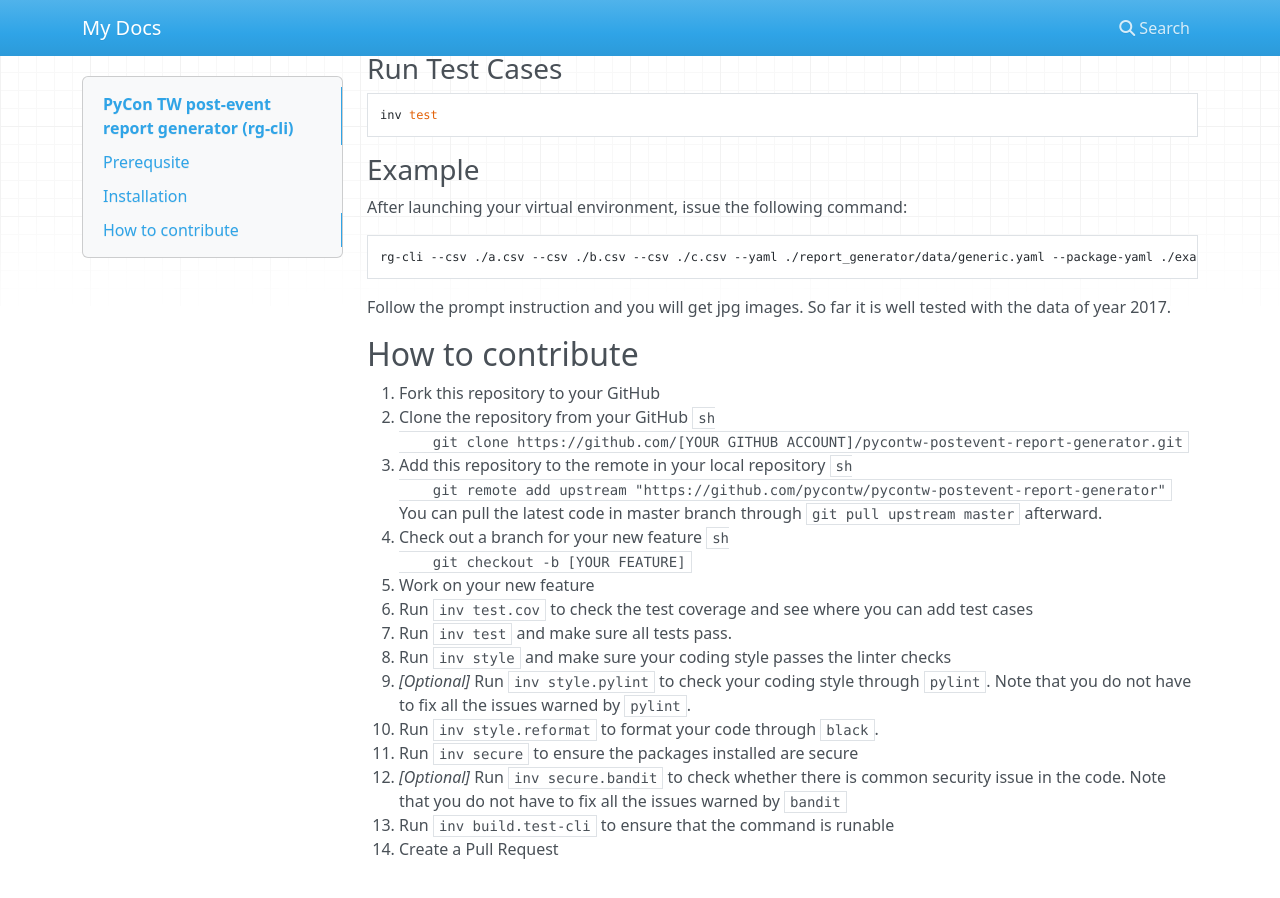
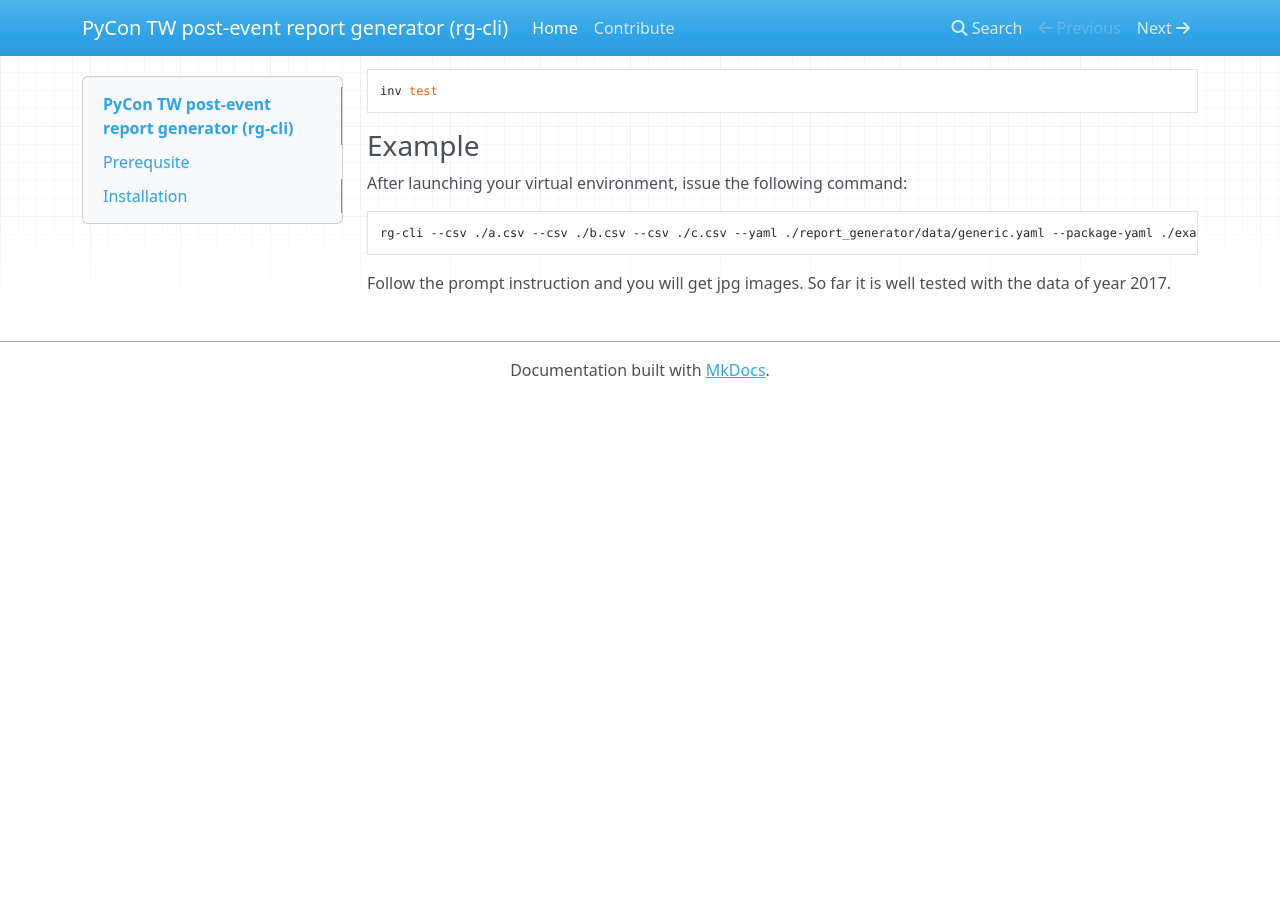
Before and after one commit to pycontw/postevent-report-generator, an MkDocs documentation site: the page built from docs/index.md, in a window 1280 px wide and 900 px high, scrolled down 1442 px. Built offline with MkDocs 1.6.1, drawn with Linux system fonts in a browser that asks for light colours; nearby versions of some CDN libraries; after the commit the page ends 1840 px from its top, so only the background shows below that; some of the changed text lies outside the part shown.

Commit message:
docs(mkdocs): separate contribution content to stand alone page

````diff
--- a/docs/index.md
+++ b/docs/index.md
@@ -75,30 +75,3 @@
 ```
 
 Follow the prompt instruction and you will get jpg images. So far it is well tested with the data of year 2017.
-
-## How to contribute
-
-1. Fork this repository to your GitHub
-2. Clone the repository from your GitHub
-    ```sh
-    git clone https://github.com/[YOUR GITHUB ACCOUNT]/pycontw-postevent-report-generator.git
-    ```
-3. Add this repository to the remote in your local repository
-    ```sh
-    git remote add upstream "https://github.com/pycontw/pycontw-postevent-report-generator"
-    ```
-    You can pull the latest code in master branch through `git pull upstream master` afterward.
-4. Check out a branch for your new feature
-    ```sh
-    git checkout -b [YOUR FEATURE]
-    ```
-5. Work on your new feature
-6. Run `inv test.cov` to check the test coverage and see where you can add test cases
-7. Run `inv test` and make sure all tests pass.
-8. Run `inv style` and make sure your coding style passes the linter checks
-9. *[Optional]* Run `inv style.pylint` to check your coding style through `pylint`. Note that you do not have to fix all the issues warned by `pylint`.
-10. Run `inv style.reformat` to format your code through `black`.
-11. Run `inv secure` to ensure the packages installed are secure
-12. *[Optional]* Run `inv secure.bandit` to check whether there is common security issue in the code. Note that you do not have to fix all the issues warned by `bandit`
-13. Run `inv build.test-cli` to ensure that the command is runable
-14. Create a Pull Request
--- a/mkdocs.yml
+++ b/mkdocs.yml
@@ -1 +1,4 @@
-site_name: My Docs
+site_name: PyCon TW post-event report generator (rg-cli)
+nav:
+  - Home: index.md
+  - Contribute: contribution.md
````
Also changed, not shown: docs/contribution.md (added, +95 -0 lines).
